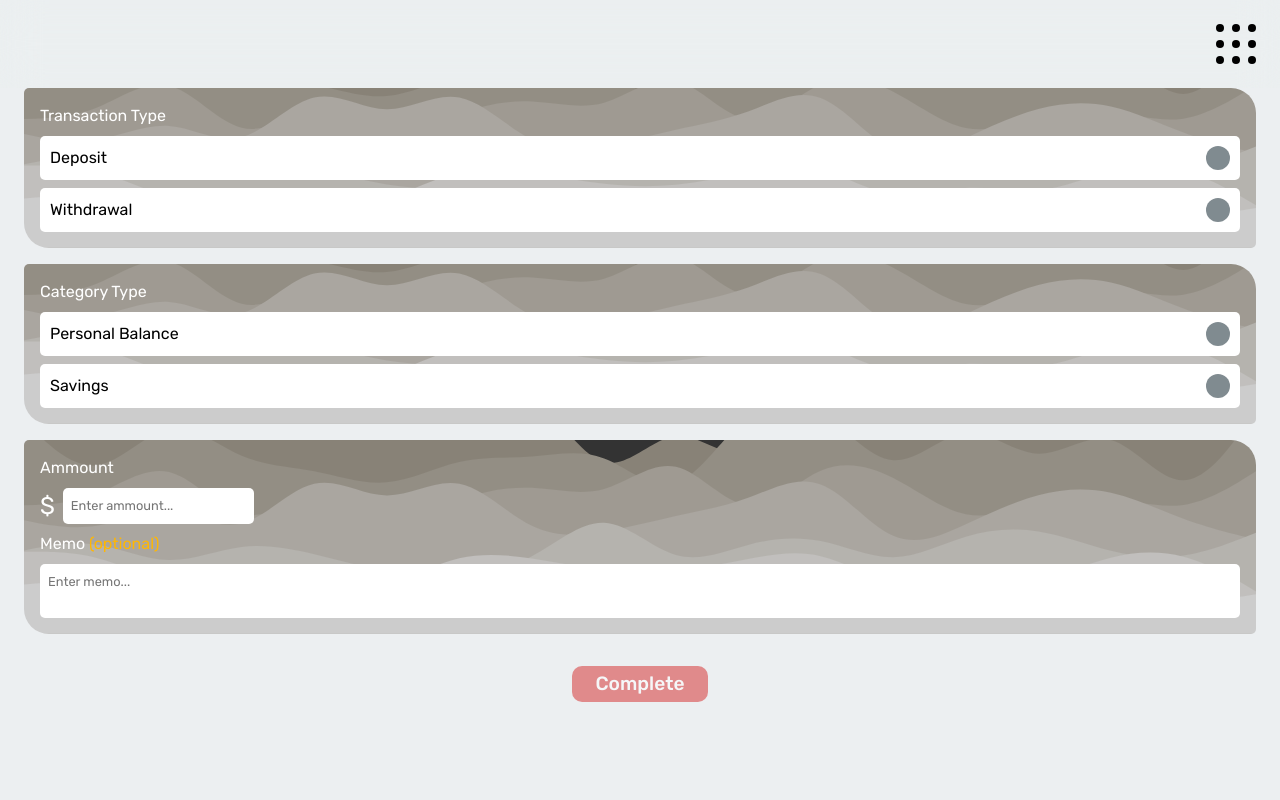
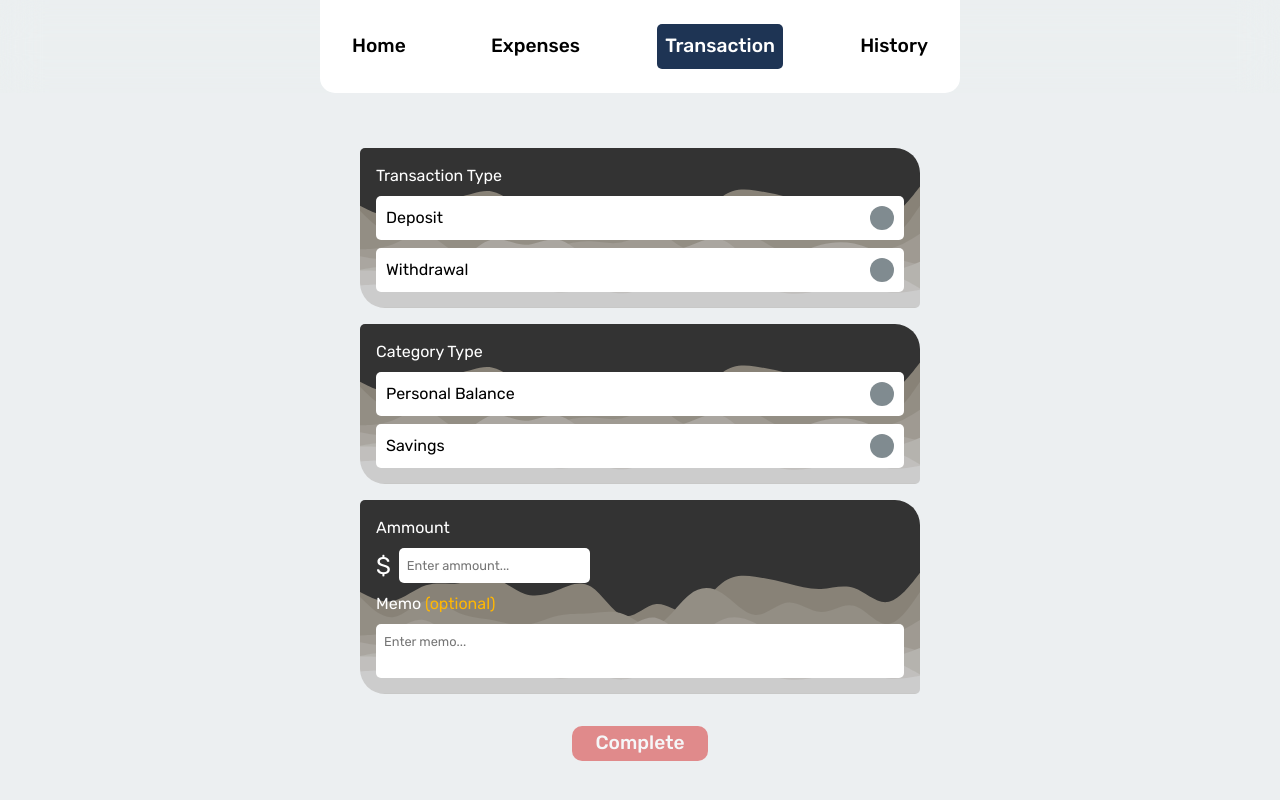
Before and after one commit to Steezy1416/BudgetCraft, a React (Create React App) app: page /transaction in a window 1280 px wide. Built offline with nearby package versions, Linux system fonts and the light colour scheme.

Commit message:
added breakpoints for larger screens

```diff
--- a/src/style.css
+++ b/src/style.css
@@ -184,6 +184,34 @@ main {
   .nav-btn-circle {
     width: 0.5rem;
     height: 0.5rem;
+  }
+}
+
+@media (min-width: 600px) {
+
+  .main-nav-header {
+    padding: 0;
+    justify-content: center;
+  }
+
+  .navLink:not(.active):hover {
+    background-color: rgba(30, 52, 84, .2);
+  }
+
+  .nav-btn {
+    display: none;
+  }
+
+  .main-navigation {
+    position: static;
+    inset: initial;
+    transform: initial;
+    width: 40rem;
+    flex-direction: row;
+    justify-content: space-between;
+    background-image: none;
+    padding: 1.5rem;
+    border-radius: 0 0 15px 15px;
   }
 }
 
@@ -400,6 +428,24 @@ main {
   }
 }
 
+@media (min-width: 600px) {
+
+  .homePageLink:hover {
+    transform: scale(1.03);
+    transition: transform 200ms;
+  }
+
+  .home-page-container {
+    padding: 1rem 0 0;
+  }
+
+  .homePageLinkContainer {
+    border-radius: 55px 55px 0 0;
+    width: 35rem;
+    margin: 0 auto;
+  }
+}
+
 /* end of homepage section */
 
 /* start of transaction page */
@@ -540,4 +586,29 @@ input[type="radio"]:checked + .radio-circle {
   }
 }
 
+@media (min-width: 600px) {
+  main {
+    justify-content: center;
+  }
+
+  .transactionPageContainer {
+    padding: 1rem 0 0;
+    display: grid;
+    place-items: center;
+  }
+
+  .form-section {
+    width: 35rem;
+  }
+
+  .radio-btn:hover {
+    background-color: lightgray;
+  }
+
+  .form-btn:not(:disabled):hover {
+    transform: scale(1.05);
+    transition: transform 300ms;
+  }
+}
+
 /* end of transaction page */
```
